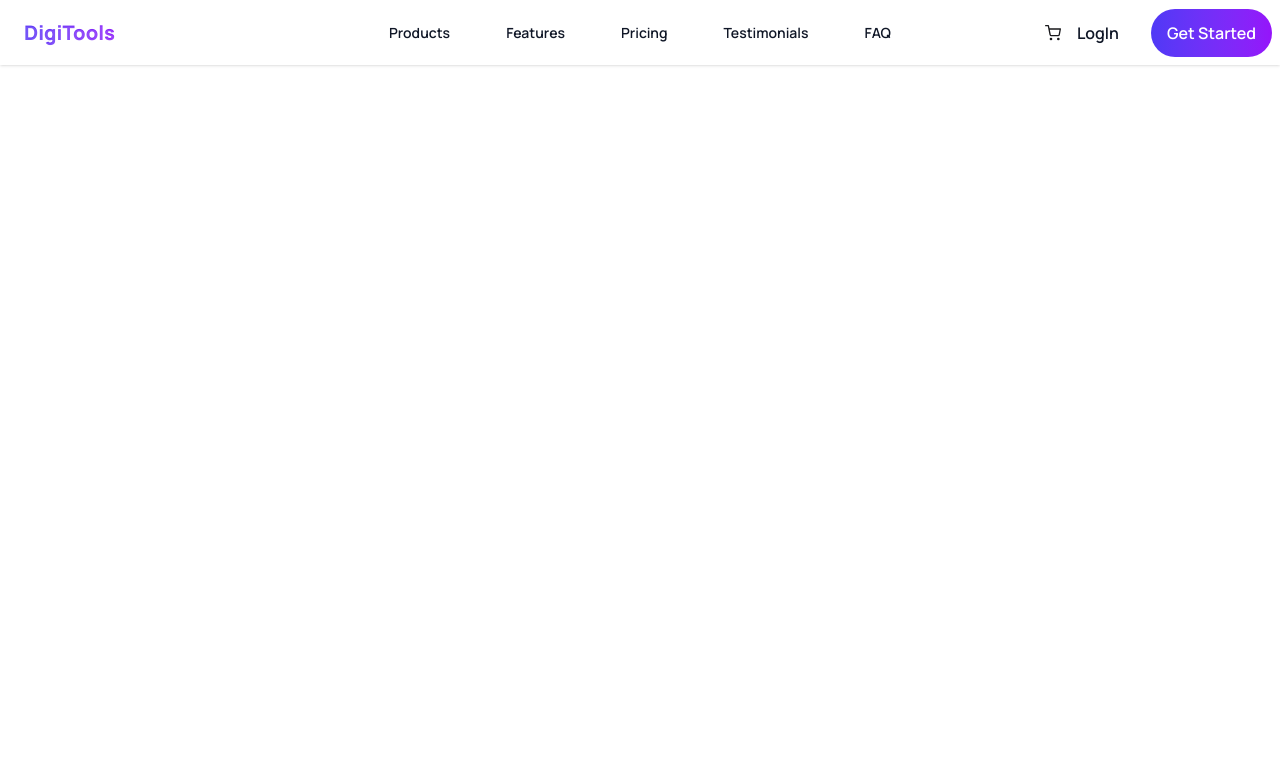
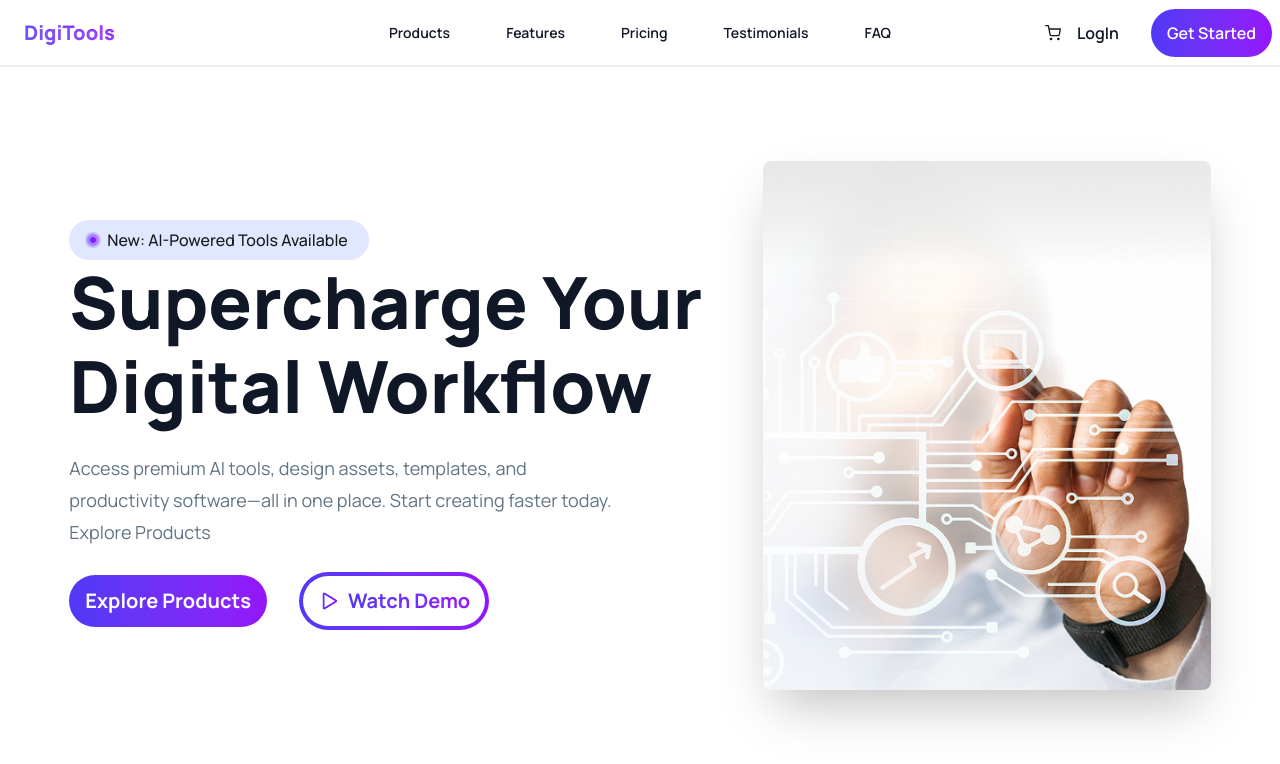
Before and after one commit to MdMonerujammanMunna/DigiTools-Platform, a React (Vite) app: page / in a window 1280 px wide. Shown: the top 764 px of the page. Built offline with nearby package versions, Linux system fonts and the light colour scheme.

Commit message:
add hero banner section

```diff
--- a/src/App.jsx
+++ b/src/App.jsx
@@ -1,6 +1,7 @@
 
 import './App.css'
 import Nav from './component/Navigation Bar/Nav'
+import HeroBanner from './component/Hero Banner/HeroBanner'
 import { use, useState } from 'react'
 
 const FeathData = fetch("/Data.json").then(res => res.json())
@@ -10,6 +11,7 @@ function App() {
   return (
     <>
       <Nav SelectCard={SelectCard}></Nav>
+      <HeroBanner></HeroBanner>
     </>
   )
 }
--- /dev/null
+++ b/src/component/Hero Banner/HeroBanner.jsx
@@ -0,0 +1,48 @@
+import React from 'react';
+import IoPlayOutline from '../../assets/Play.png';
+import HeroBannerImages from '../../assets/banner.png';
+import HeroIcon from '../../assets/heroIcon.png'
+const HeroBanner = () => {
+    return (
+        <>
+            <div className="hero mt-20">
+                <div className="hero-content items-center justify-between gap-10 flex-col lg:flex-row-reverse w-11/12" >
+                    <img
+                        src={HeroBannerImages}
+                        className="max-w-md rounded-lg shadow-2xl flex-1"
+                    />
+
+                    <div className="">
+                        <div className="flex items-center gap-1.5 px-4 py-2 w-75 bg-[#E1E7FF] rounded-full">
+                            <img src={HeroIcon} alt="" />
+                            <h2 className='font-medium'>New: AI-Powered Tools Available</h2>
+                        </div>
+                        <div className="flex-1">
+                            <h1 className="text-7xl font-black text-[#101727] leading-21">Supercharge Your <br /> Digital Workflow</h1>
+                            <p className="py-6 max-w-140 text-[18px] leading-8 text-[#627382]">
+                                Access premium AI tools, design assets, templates, and productivity
+                                software—all in one place. Start creating faster today.
+
+                                Explore Products
+                            </p>
+                            <div className="flex items-center">
+                                <div className="text-xl">
+                                    <button className="px-4 py-3  bg-linear-to-r from-[#4f39f6] to-[#9514fa] text-white rounded-full font-bold"><a href="#">Explore Products</a>
+                                    </button></div>
+                                <div className="ml-8 rounded-full p-1 bg-linear-to-r from-[#4f39f6] to-[#9514fa]">
+                                    <div className="px-3.75 py-2.75 rounded-full font-bold bg-white flex items-center gap-2.5 text-xl">
+                                        <div className=""><img src={IoPlayOutline} alt="" /></div>
+                                        <button className="bg-linear-to-r from-[#4f39f6] to-[#9514fa] text-transparent bg-clip-text">
+                                            <a href="#"> Watch Demo</a>
+                                        </button>
+                                    </div></div>
+                            </div>
+                        </div>
+                    </div>
+                </div>
+            </div>
+        </>
+    );
+};
+
+export default HeroBanner;
```
